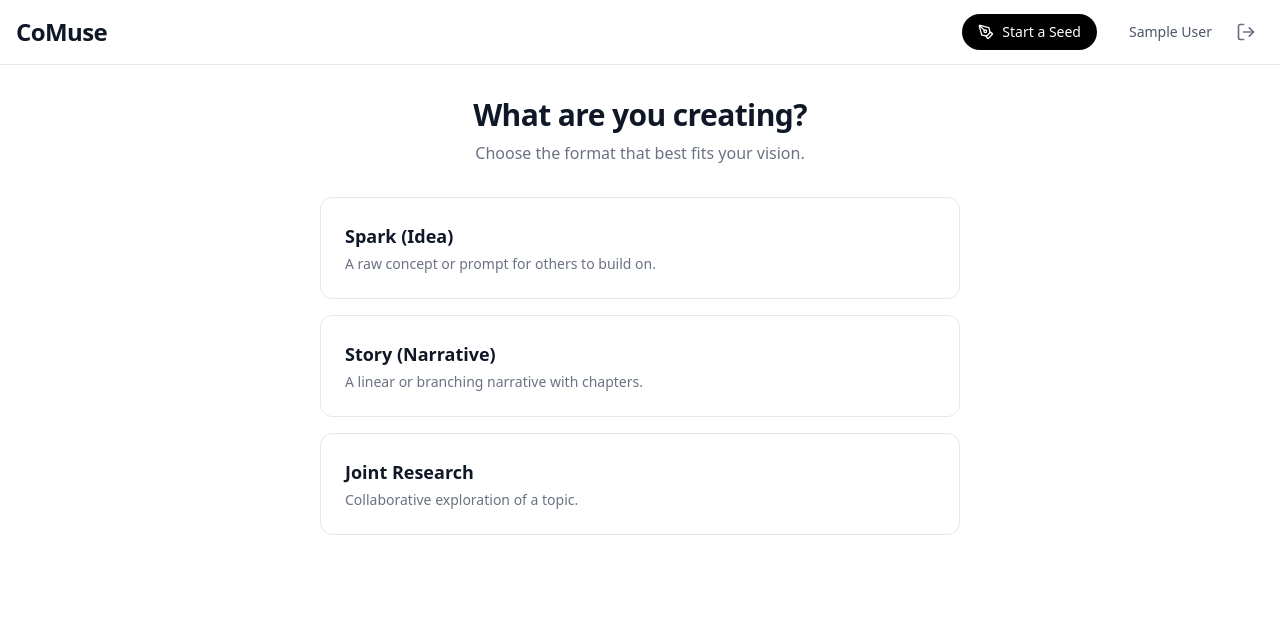
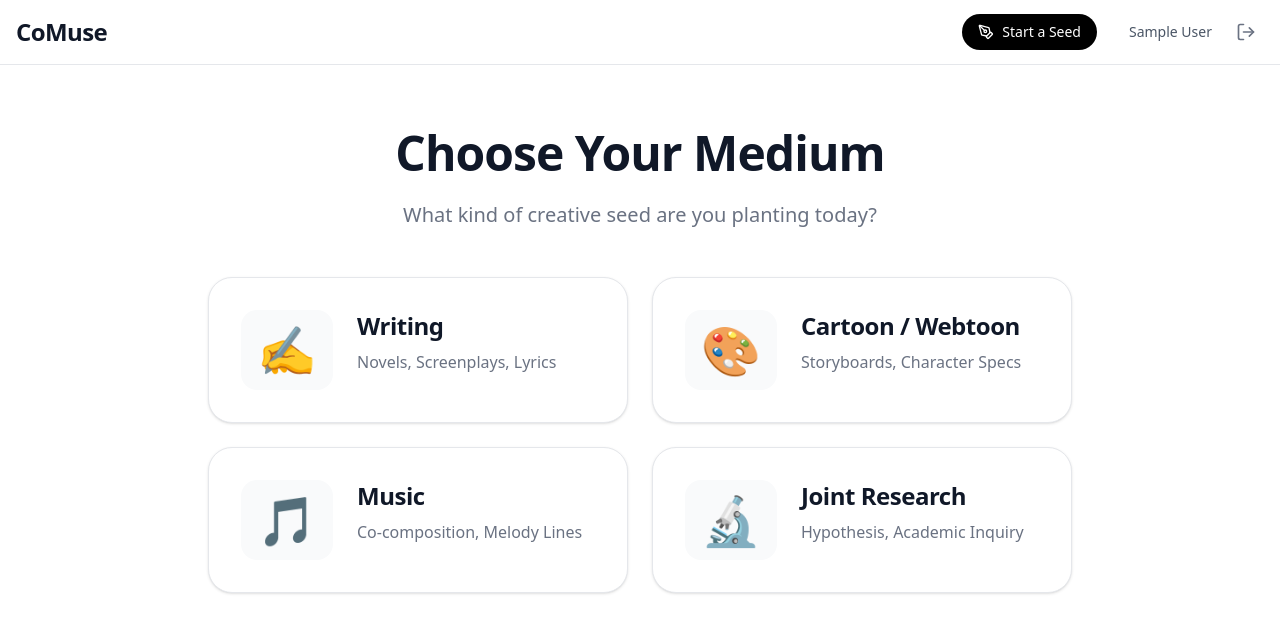
Before and after one commit to zajakers-prog/comuse-protocol-alpha, a Next.js app: page /projects/create in a window 1280 px wide. Shown: the top 632 px of the page. Built offline with nearby package versions, Linux system fonts and the light colour scheme; no server answers; sample sign-in values are in the browser's storage.

Commit message:
feat: revamp create page with new categories and visualizer names for Human Touch

```diff
--- a/src/app/projects/create/page.tsx
+++ b/src/app/projects/create/page.tsx
@@ -1,135 +1,146 @@
 "use client";
 
-import { useState, useEffect } from "react";
+import { useSession } from "next-auth/react";
 import { useRouter } from "next/navigation";
-import { useSession } from "next-auth/react";
+import { useState } from "react";
 
 export default function CreateProjectPage() {
     const { data: session, status } = useSession();
     const router = useRouter();
-
-    // Step 1: Type Selection, Step 2: Details
     const [step, setStep] = useState(1);
-    const [type, setType] = useState<"STORY" | "IDEA" | "RESEARCH">("STORY");
-
+    const [selectedCategory, setSelectedCategory] = useState<"WRITING" | "CARTOON" | "MUSIC" | "RESEARCH" | null>(null);
     const [content, setContent] = useState("");
     const [isSubmitting, setIsSubmitting] = useState(false);
 
-    useEffect(() => {
+    // Redirect if unauthenticated
     if (status === "unauthenticated") {
         router.push("/api/auth/signin");
-        }
-    }, [status, router]);
-
-    if (status === "loading" || status === "unauthenticated") {
-        return <div className="container mx-auto px-4 py-8">Loading...</div>;
+        return null; // Or a loading spinner
     }
 
-    const handleSubmit = async (e: React.FormEvent) => {
-        e.preventDefault();
+    if (status === "loading") {
+        return <div className="p-10 text-center">Loading...</div>;
+    }
+
+    const handleCreate = async () => {
+        if (!content || !selectedCategory) return;
         setIsSubmitting(true);
 
         try {
+            // Map the new categories to the DB types our backend expects (for MVP)
+            // WRITING/CARTOON -> STORY
+            // MUSIC -> SONGWRITING (if supported) or IDEA
+            // RESEARCH -> RESEARCH
+            let dbType = "IDEA";
+            if (selectedCategory === "WRITING" || selectedCategory === "CARTOON") dbType = "STORY";
+            if (selectedCategory === "RESEARCH") dbType = "RESEARCH";
+            if (selectedCategory === "MUSIC") dbType = "SONGWRITING"; // Assuming backend handles this or defaults
+
             const res = await fetch("/api/projects", {
                 method: "POST",
                 headers: { "Content-Type": "application/json" },
-                body: JSON.stringify({ content, type }),
+                body: JSON.stringify({
+                    type: dbType,
+                    content: content,
+                    title: `New ${selectedCategory} Seed`,
+                    genre: selectedCategory // Pass as genre meta
+                }),
             });
 
-            if (!res.ok) throw new Error("Failed to create project");
-
+            if (res.ok) {
                 const project = await res.json();
                 router.push(`/projects/${project.id}`);
-            router.refresh();
-        } catch (error) {
-            console.error(error);
-            alert("Failed to create project");
+            } else {
+                alert("Failed to create seed.");
+            }
+        } catch (e) {
+            console.error(e);
+            alert("Error creating seed.");
         } finally {
             setIsSubmitting(false);
         }
     };
 
     return (
-        <div className="container mx-auto px-4 py-8 max-w-2xl">
-            {step === 1 ? (
-                // Step 1: Type Selection
-                <div className="space-y-8 animate-in fade-in slide-in-from-bottom-4 duration-500">
-                    <div className="text-center">
-                        <h1 className="text-3xl font-serif font-bold text-gray-900 mb-2">What are you creating?</h1>
-                        <p className="text-gray-500">Choose the format that best fits your vision.</p>
-                    </div>
+        <div className="container mx-auto px-4 py-16 max-w-4xl">
+            {step === 1 && (
+                <div className="animate-in fade-in slide-in-from-bottom-4 duration-500">
+                    <h1 className="text-4xl md:text-5xl font-serif font-bold text-gray-900 mb-6 text-center">
+                        Choose Your Medium
+                    </h1>
+                    <p className="text-xl text-gray-500 text-center mb-12 max-w-2xl mx-auto font-light">
+                        What kind of creative seed are you planting today?
+                    </p>
 
-                    <div className="grid gap-4">
+                    <div className="grid md:grid-cols-2 gap-6">
                         {[
-                            { id: "IDEA", label: "Spark (Idea)", desc: "A raw concept or prompt for others to build on." },
-                            { id: "STORY", label: "Story (Narrative)", desc: "A linear or branching narrative with chapters." },
-                            { id: "RESEARCH", label: "Joint Research", desc: "Collaborative exploration of a topic." },
-                        ].map((item) => (
+                            { id: "WRITING", label: "Writing", sub: "Novels, Screenplays, Lyrics", icon: "✍️", color: "hover:border-blue-500 hover:bg-blue-50" },
+                            { id: "CARTOON", label: "Cartoon / Webtoon", sub: "Storyboards, Character Specs", icon: "🎨", color: "hover:border-purple-500 hover:bg-purple-50" },
+                            { id: "MUSIC", label: "Music", sub: "Co-composition, Melody Lines", icon: "🎵", color: "hover:border-pink-500 hover:bg-pink-50" },
+                            { id: "RESEARCH", label: "Joint Research", sub: "Hypothesis, Academic Inquiry", icon: "🔬", color: "hover:border-green-500 hover:bg-green-50" },
+                        ].map((option) => (
                             <button
-                                key={item.id}
+                                key={option.id}
                                 onClick={() => {
-                                    setType(item.id as any);
+                                    setSelectedCategory(option.id as any);
                                     setStep(2);
                                 }}
-                                className="flex flex-col items-start p-6 bg-white border border-gray-200 rounded-xl hover:border-black hover:shadow-md transition-all text-left group"
+                                className={`group p-8 border border-gray-200 rounded-3xl transition-all text-left flex items-start gap-6 bg-white shadow-sm hover:shadow-xl ${option.color}`}
                             >
-                                <span className="text-lg font-bold text-gray-900 group-hover:text-blue-600 transition-colors">
-                                    {item.label}
-                                </span>
-                                <span className="text-sm text-gray-500 mt-1">
-                                    {item.desc}
-                                </span>
+                                <div className="text-5xl p-4 bg-gray-50 rounded-2xl group-hover:scale-110 transition-transform">
+                                    {option.icon}
+                                </div>
+                                <div>
+                                    <h3 className="font-bold text-2xl text-gray-900 mb-2">{option.label}</h3>
+                                    <p className="text-base text-gray-500 group-hover:text-gray-700">{option.sub}</p>
+                                </div>
                             </button>
                         ))}
                     </div>
                 </div>
-            ) : (
-                // Step 2: Details Form
-                <div className="animate-in fade-in slide-in-from-right-8 duration-500">
+            )}
+
+            {step === 2 && (
+                <div className="animate-in fade-in slide-in-from-right-8 duration-500 max-w-3xl mx-auto">
                     <button
                         onClick={() => setStep(1)}
-                        className="text-sm text-gray-500 hover:text-black mb-6 flex items-center gap-1"
+                        className="text-sm font-medium text-gray-400 hover:text-black mb-8 flex items-center gap-2 transition-colors"
                     >
-                        ← Back to Type Selection
+                        ← Back to categories
                     </button>
 
-                    <h1 className="text-3xl font-serif font-bold text-gray-900 mb-8">
-                        {type === "IDEA" ? "Ignite the Spark" : type === "RESEARCH" ? "Define the Topic" : "Plant a Seed"}
+                    <h1 className="text-4xl font-serif font-bold text-gray-900 mb-3">
+                        Plant your <span className="text-blue-600">{selectedCategory?.toLowerCase()}</span> seed.
                     </h1>
+                    <p className="text-lg text-gray-500 mb-8 font-light">
+                        Describe your initial concept. It can be a rough draft, a character sketch, or a melody idea.
+                    </p>
 
-                    <div className="bg-blue-50 border border-blue-100 p-4 rounded-lg mb-6 text-sm text-blue-800">
-                        <strong>✨ No need for a formal title.</strong> Just write down your raw idea, story draft, or research question. Weaver AI will organize it.
-                    </div>
-
-                    <form onSubmit={handleSubmit} className="space-y-6">
-                        <div>
-                            <label htmlFor="content" className="block text-sm font-medium text-gray-700 mb-1">
-                                Your Seed Content (Idea or Draft)
-                            </label>
+                    <div className="bg-white p-1 rounded-3xl border border-gray-200 shadow-xl focus-within:ring-4 focus-within:ring-blue-50 transition-all">
                         <textarea
-                                id="content"
+                            className="w-full h-80 p-8 bg-white rounded-3xl border-none focus:ring-0 resize-none text-xl leading-relaxed placeholder:text-gray-300 font-serif"
+                            placeholder={
+                                selectedCategory === "MUSIC" ? "e.g. A lo-fi beat with a walking bassline in A minor... (Paste Soundcloud link or describe vibes)" :
+                                    selectedCategory === "CARTOON" ? "e.g. A protagonist who can see sound waves. Setting: Neo-Seoul, 2045..." :
+                                        "Start writing here..."
+                            }
                             value={content}
                             onChange={(e) => setContent(e.target.value)}
-                                required
-                                rows={12}
                             autoFocus
-                                className="w-full px-4 py-2 border border-gray-300 rounded-md focus:ring-2 focus:ring-black focus:border-transparent outline-none transition-shadow font-serif text-lg leading-relaxed"
-                                placeholder={type === "IDEA" ? "e.g., What if silence was a currency?" : "It started with a simple letter..."}
                         />
+                        <div className="px-6 py-4 border-t border-gray-100 flex justify-between items-center bg-gray-50 rounded-b-3xl">
+                            <div className="flex items-center gap-2 text-xs font-bold text-gray-400 uppercase tracking-widest">
+                                <span>🤖 Weaver AI Active</span>
                             </div>
-
                             <button
-                            type="submit"
-                            disabled={isSubmitting}
-                            className="w-full bg-black text-white py-3 rounded-md font-medium hover:bg-gray-800 transition-colors disabled:opacity-50 disabled:cursor-not-allowed flex items-center justify-center gap-2"
+                                disabled={isSubmitting || !content.trim()}
+                                onClick={handleCreate}
+                                className="px-10 py-4 bg-black text-white rounded-2xl font-bold text-lg hover:bg-gray-800 disabled:opacity-50 disabled:cursor-not-allowed transition-all hover:scale-105 shadow-lg flex items-center gap-2"
                             >
-                            {isSubmitting ? (
-                                <>
-                                    <span>Weaver AI Analyzing...</span>
-                                </>
-                            ) : "Launch Project"}
+                                {isSubmitting ? "Planting..." : "Launch Seed 🚀"}
                             </button>
-                    </form>
+                        </div>
+                    </div>
                 </div>
             )}
         </div>
```
Lines whose indentation alone changed are shown as unchanged.
